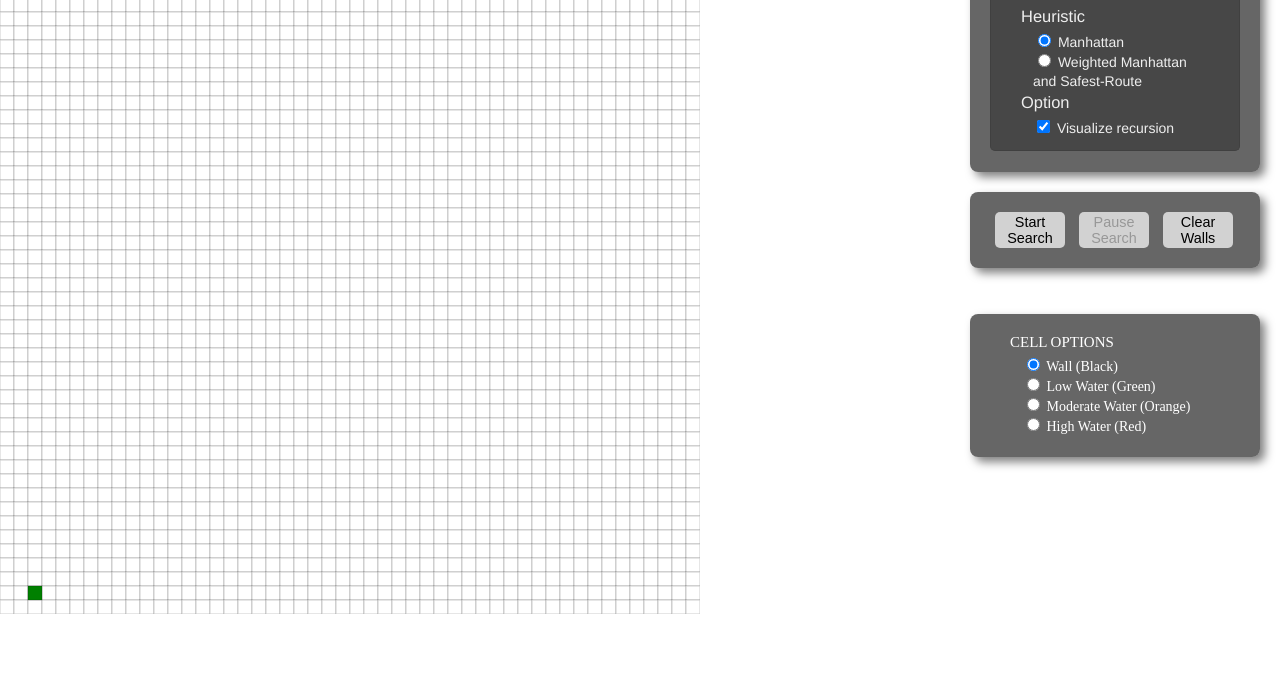
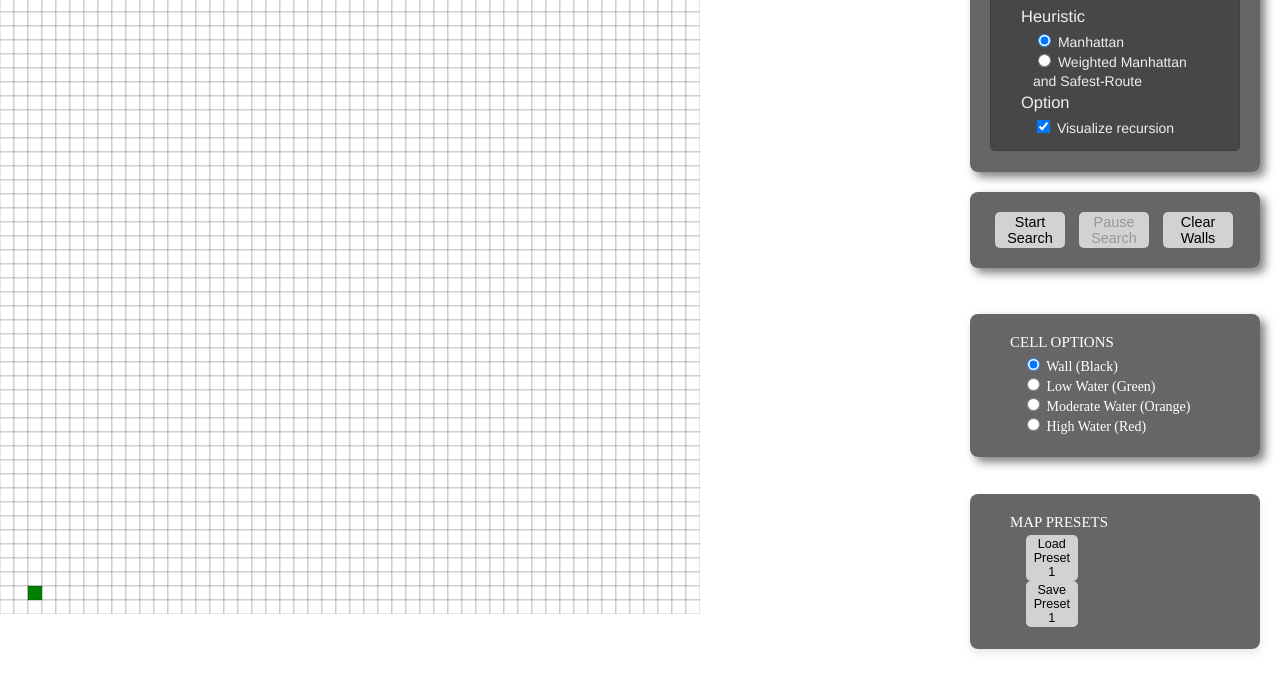
Before and after one commit to JoshuaJusay/FPF-Juntilla, a website: page visual/index.html in a window 1280 px wide. Shown: the part 86-778 px from the top of the page. Drawn offline with Linux system fonts and the light colour scheme.

Commit message:
Map preset

```diff
--- a/visual/css/style.css
+++ b/visual/css/style.css
@@ -133,3 +133,12 @@ footer {
     right: 20px;
     top: 400px;
 }
+
+#map_preset_panel {
+    width: 250px;
+    box-shadow: 0 4px 8px rgba(0, 0, 0, 0.1);
+    position: fixed; /* Keep the panel fixed on the screen */
+    top: 580px; /* Adjust this as necessary to position above grid */
+    right: 20px; /* Align it to the right of the screen */
+
+}
--- a/visual/index.html
+++ b/visual/index.html
@@ -87,6 +87,18 @@
     </div>
   </div>
 
+
+<div id="map_preset_panel" class="panel right_panel">
+  <header class="option_header">
+      <h3>MAP PRESETS</h3>
+  </header>
+  <div id="map_preset_controls" class="sub_options">
+      <button id="load_preset1" class="preset_button">Load Preset 1</button><br>
+      <button id="save_preset1" class="save_button">Save Preset 1</button><br>
+  </div>
+</div>
+
+
   <div id="stats"></div>
 
 </body>
```
